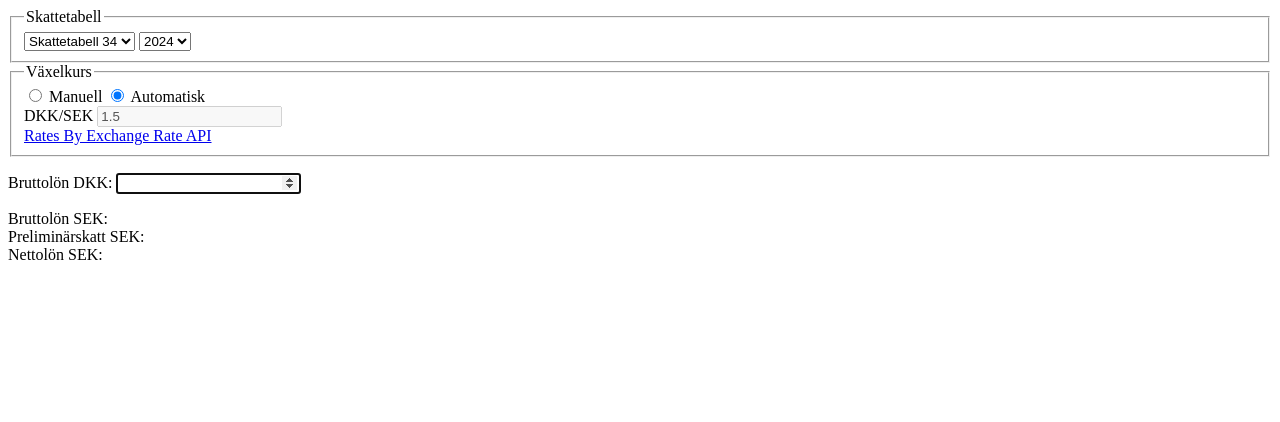
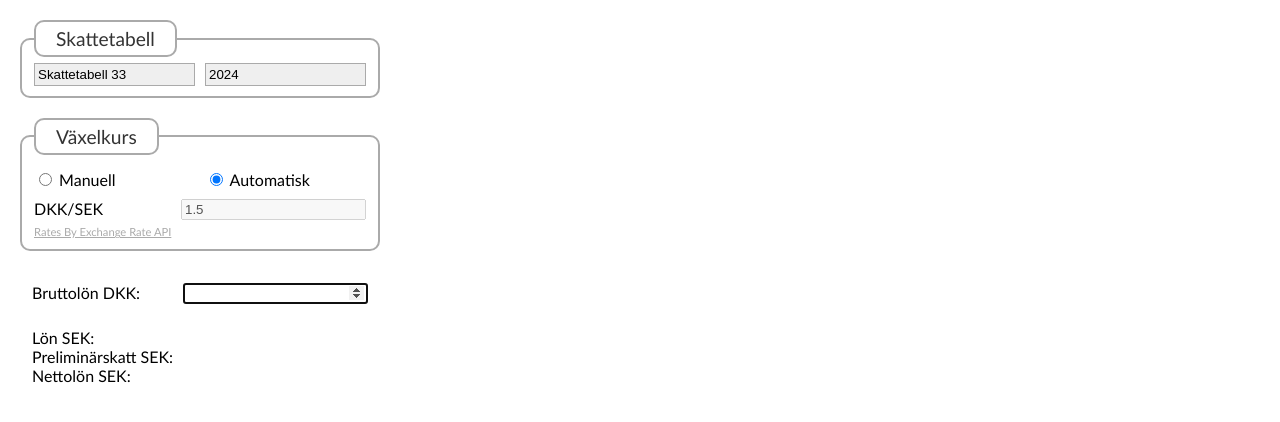
Before and after one commit to geezen/SkattesatsPWA, a plain HTML site: page app/index.html in a window 1280 px wide. Drawn offline with Linux system fonts and the light colour scheme.

Commit message:
Basic style

```diff
--- a/app/index.html
+++ b/app/index.html
@@ -4,37 +4,48 @@
     <meta charset="UTF-8">
     <meta name="viewport" content="width=device-width, initial-scale=1.0">
     <title>Skattesats</title>
+    <link href="styles/styles.css" rel="stylesheet">
 </head>
 <body>
-    <fieldset>
+    <fieldset class="input-set" id="skattetabell-set">
         <legend>Skattetabell</legend>
         <select>
+            <option>Skattetabell 33</option>
             <option>Skattetabell 34</option>
+            <option>Skattetabell 35</option>
         </select>
         <select>
-            <option>2024</option>
+            <option>2022</option>
+            <option>2023</option>
+            <option selected>2024</option>
         </select>
     </fieldset>
-    <fieldset>
+    <fieldset class="input-set">
         <legend>V&auml;xelkurs</legend>
+        <div id="man-auto">
+            <div>
                 <input type="radio" id="manuall-vaxelkurs" />
                 <label for="manuall-vaxelkurs">Manuell</label>
+            </div>
+            <div>
                 <input type="radio" id="auto-vaxelkurs" checked />
                 <label for="auto-vaxelkurs">Automatisk</label>
-        <br>
+            </div>
+        </div>
+        <div id="vaxelkurs-input">
             <label for="vaxelkurs">DKK/SEK</label>
             <input type="number" id="vaxelkurs" value="1.5" disabled />
-        <br>
-        <a href="https://www.exchangerate-api.com">Rates By Exchange Rate API</a>
+        </div>
+        <a href="https://www.exchangerate-api.com" class="attribution-link">Rates By Exchange Rate API</a>
     </fieldset>
-    <p>
+    <p class="brutto-dkk-set">
         <label for="bruttolon">Bruttol&ouml;n DKK:</label>
         <input type="number" id="bruttolon" autofocus/>
     </p>
     <p>
-        Bruttolön SEK: <br>
-        Preliminärskatt SEK: <br>
-        Nettolön SEK:
+        <span>Lön SEK:</span> <span id="brutto-sek-out"></span><br>
+        <span>Preliminärskatt SEK:</span> <span id="skatt-sek-out"></span><br>
+        <span>Nettolön SEK:</span> <span id="netto-sek-out"></span>
     </p>
 </body>
 </html>
--- /dev/null
+++ b/app/styles/styles.css
@@ -0,0 +1,61 @@
+body {
+    font-family:'Gill Sans', 'Gill Sans MT', Calibri, 'Trebuchet MS', sans-serif;
+    margin: 0px;
+    padding: 0px;
+    max-width: 400px;
+}
+
+select {
+    border: none;
+    appearance: none;
+    border-style: solid;
+    border-width: 1px;
+    border-color: #aaa;
+    padding: 3px;
+}
+
+p {
+    margin: 0px 20px;
+    padding: 12px;
+}
+
+.input-set {
+    border-radius: 10px;
+    border-style: solid;
+    border-width: 2px;
+    border-color: #aaa;
+    margin: 20px;
+}
+
+.input-set legend {
+    font-size: 1.2rem;
+    padding: 5px 20px;
+    border-radius: 10px;
+    border-style: solid;
+    border-width: 2px;
+    border-color: #aaa;
+    color: #333;
+}
+
+.attribution-link {
+    color: #aaa;
+    font-size: 0.7rem;
+}
+
+.brutto-dkk-set {
+    display: flex;
+    justify-content: space-between;
+}
+
+#skattetabell-set {
+    display: grid;
+    grid-template-columns: repeat(2, 1fr);
+    gap: 10px;
+}
+
+#man-auto,#vaxelkurs-input {
+    display: grid;
+    grid-template-columns: repeat(2, 1fr);
+    gap: 10px;
+    margin-top: 10px;
+}
```
Lines whose indentation alone changed are shown as unchanged.
